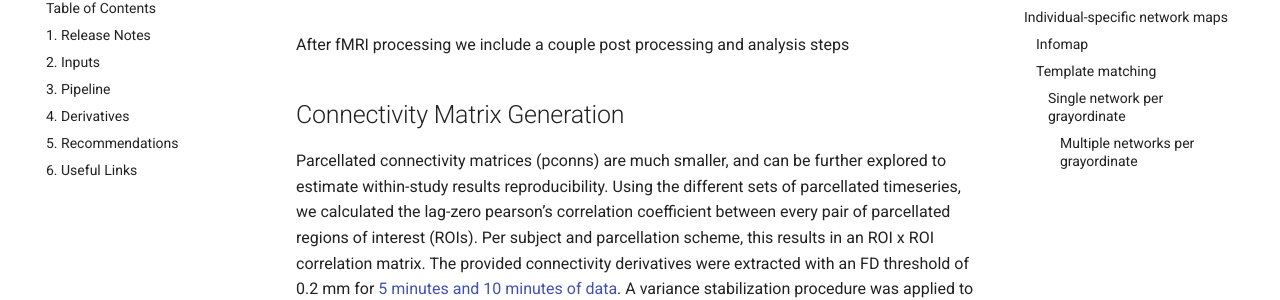
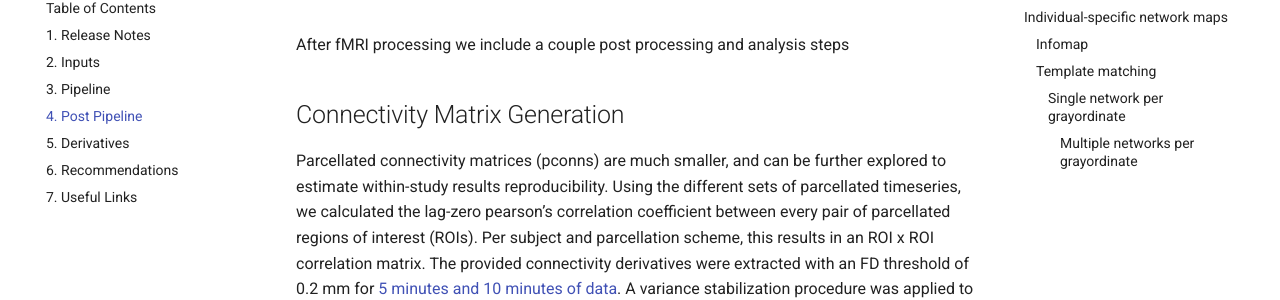
Before and after one commit to ABCD-STUDY/nda-abcd-collection-3165, an MkDocs documentation site: the page built from docs/postpipeline.md, in a window 1280 px wide. Shown: the part 148-448 px from the top of the page. Built offline with MkDocs 1.6.1 and Material for MkDocs 9.7.7, drawn with Linux system fonts in a browser that asks for light colours; old or Windows-style settings are respelled for this version of MkDocs.

Commit message:
Add section on post pipeline processing

```diff
--- a/mkdocs.yml
+++ b/mkdocs.yml
@@ -8,6 +8,7 @@ pages:
   - 1. Release Notes: release_notes.md
   - 2. Inputs: inputs.md
   - 3. Pipeline: pipeline.md
-  - 4. Derivatives: derivatives.md
-  - 5. Recommendations: recommendations.md
-  - 6. Useful Links: useful.md
+  - 4. Post Pipeline: postpipeline.md
+  - 5. Derivatives: derivatives.md
+  - 6. Recommendations: recommendations.md
+  - 7. Useful Links: useful.md
```
Also changed, not shown: docs/pipeline.md (+0 -2 lines), docs/postpipeline.md (renamed from docs/analyses.md).
